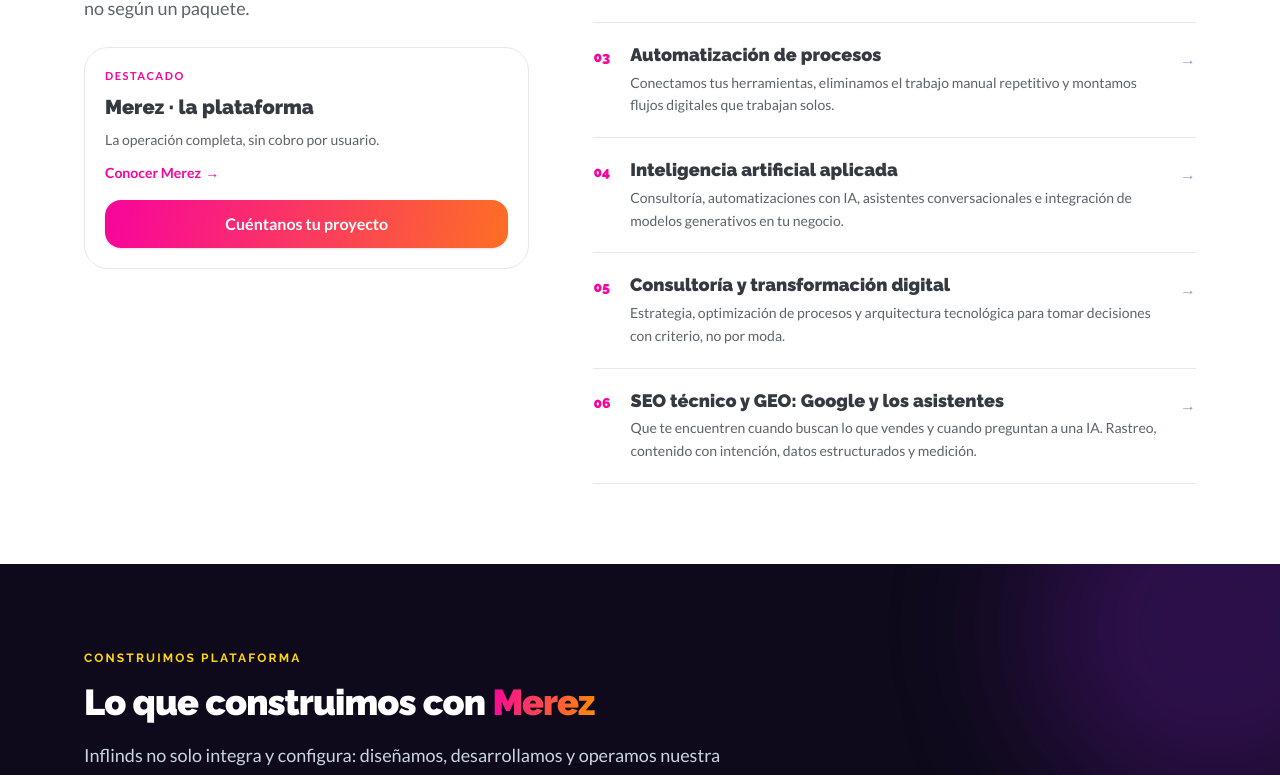
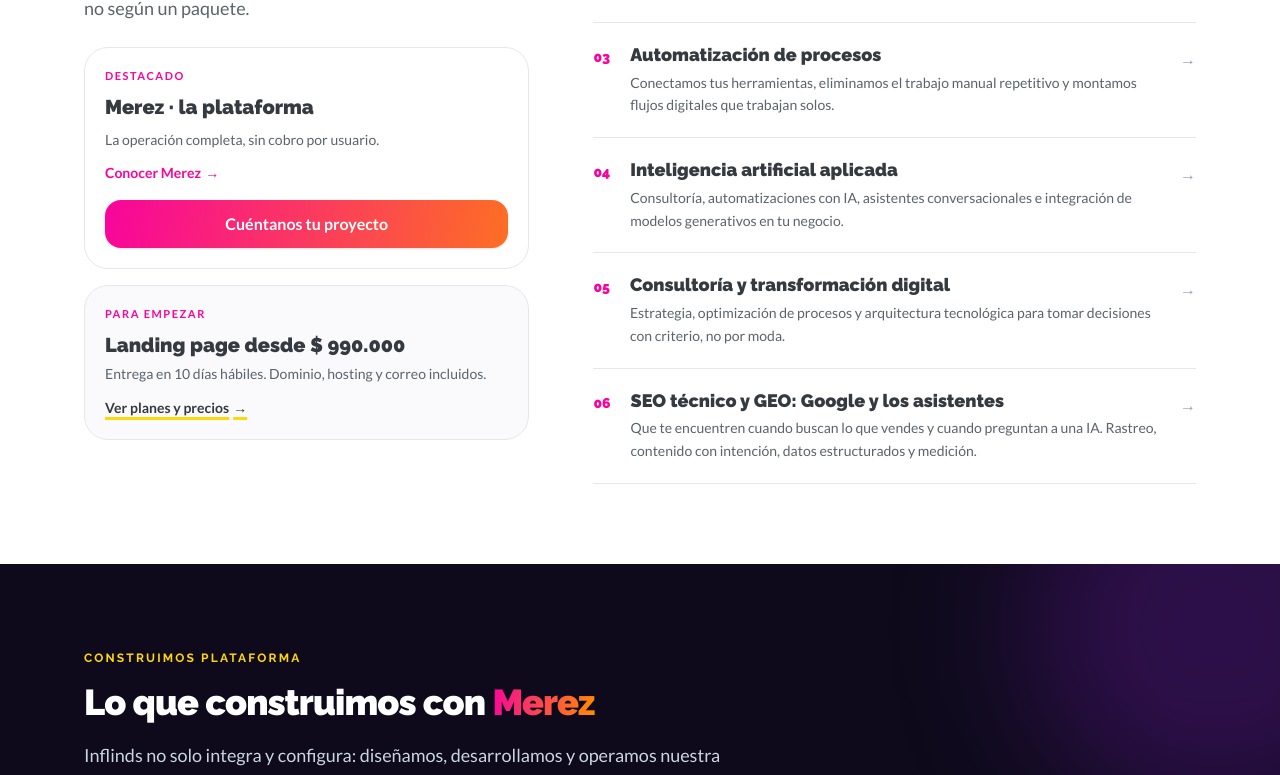
Before and after one commit to ElGigx/inflinds-web, a Next.js app: page / in a window 1280 px wide. Shown: the part 3249-4024 px from the top of the page. Built offline with nearby package versions, Linux system fonts and the light colour scheme; no server answers.

Commit message:
fix: restaura la tarjeta de precio que se quito al meter Merez
Vuelve Para empezar / Landing page desde el precio de plans junto al Destacado de Merez en Servicios; no se pierde el ancla comercial. Solo se habia reemplazado por el destacado en el commit de Merez.

```diff
--- a/src/app/page.tsx
+++ b/src/app/page.tsx
@@ -1,5 +1,5 @@
 import Link from "next/link";
-import { apps, clients, merezModules, services, toolbox } from "@/lib/site";
+import { apps, clients, merezModules, plans, services, toolbox } from "@/lib/site";
 import { FAMILIES, FAMILY_ORDER, familyOf } from "@/lib/tool-taxonomy";
 import Icon from "@/components/Icon";
 import {
@@ -128,6 +128,8 @@ const processSteps = [
 ];
 
 export default function Home() {
+  const landing = plans.find((plan) => plan.slug === "landing");
+
   return (
     <>
       {/* ---------- HERO ---------- */}
@@ -470,6 +472,26 @@ export default function Home() {
                   Cuéntanos tu proyecto
                 </PrimaryButton>
               </div>
+
+              {landing?.price && (
+                <div className="mt-4 rounded-2xl border border-line bg-paper-soft p-5">
+                  <p className="text-[11px] font-bold uppercase tracking-[0.14em] text-magenta">
+                    Para empezar
+                  </p>
+                  <p className="mt-2 font-display text-xl font-black text-ink">
+                    Landing page desde {landing.price}
+                  </p>
+                  <p className="mt-1 text-sm leading-relaxed text-slate">
+                    Entrega en 10 días hábiles. Dominio, hosting y correo incluidos.
+                  </p>
+                  <Link
+                    href="/pricing/"
+                    className="mt-3 inline-flex items-center gap-1 text-sm font-bold text-ink underline decoration-yellow decoration-[3px] underline-offset-4"
+                  >
+                    Ver planes y precios <span aria-hidden="true">→</span>
+                  </Link>
+                </div>
+              )}
             </div>
 
             <ol className="divide-y divide-line border-y border-line">
```
